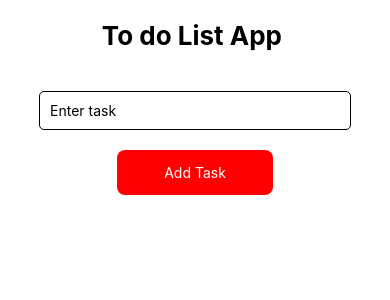
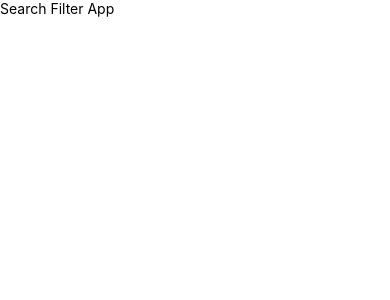
Before and after one commit to Mansoorali121/React-Native-Interview-Preparation, a React Native app: screen / in a window 390 px wide. Shown: the top 300 px of the page. Built offline with nearby package versions, Linux system fonts and the light colour scheme.

Commit message:
search app static data

```diff
--- a/App.tsx
+++ b/App.tsx
@@ -1,118 +1,142 @@
+// import {
+//   FlatList,
+//   StyleSheet,
+//   Text,
+//   TextInput,
+//   TouchableOpacity,
+//   View,
+// } from 'react-native';
+// import React, { useState } from 'react';
 
+// const App = () => {
+//   const [task, setTask] = useState('');
+//   const [tasks, setTasks] = useState<{ id: string; text: string }[]>([]);
+//   const [message, setMessage] = useState('');
 
-import {
-  FlatList,
-  StyleSheet,
-  Text,
-  TextInput,
-  TouchableOpacity,
-  View,
-} from 'react-native';
+//   // Add Task Function
+//   const addTask = () => {
+//     const value = task.trim();
+
+//     if (value === '') {
+//       setMessage('Please enter task ❌');
+//       return;
+//     }
+
+//     const newTask = {
+//       id: Date.now().toString(),
+//       text: value,
+//     };
+
+//     setTasks([...tasks, newTask]); // 👈 add to list
+//     setTask(''); // clear input
+//     setMessage('');
+//   };
+//   const deleteTask = (id: string) => {
+//    const dleeted = tasks.filter((item)=> item.id !== id);
+//    setTasks(dleeted);
+//    setMessage("");
+//   }
+
+//   return (
+//     <View style={styles.container}>
+//       <Text style={styles.title}>To do List App </Text>
+//       <TextInput
+//         style={styles.input}
+//         placeholder="Enter task"
+//         value={task}
+//         onChangeText={setTask}
+//       />
+//       <TouchableOpacity
+//         style={styles.button}
+//         activeOpacity={0.6}
+//         onPress={addTask}
+//       >
+//         <Text style={styles.btntitle}>Add Task</Text>
+//       </TouchableOpacity>
+//       {message !== ' ' && <Text style={styles.error}>{message}</Text>}
+//       <FlatList
+//         data={tasks}
+//         keyExtractor={item => item.id}
+//         renderItem={({ item }) => (
+//           <View style={styles.item}>
+//             <Text style={styles.itemText}>{item.text}</Text>
+//             <Text style={styles.itemText}>{item.id}</Text>
+
+//             <TouchableOpacity style={styles.delete} onPress={() => deleteTask(item.id)}>
+//               <Text style={styles.dleetetext}>Delete Task </Text>
+//             </TouchableOpacity>
+//           </View>
+//         )}
+//       />
+//     </View>
+//   );
+// };
+
+// export default App;
+
+// const styles = StyleSheet.create({
+//   container: { flex: 1, alignItems: 'center', gap: 20 },
+//   title: { fontSize: 26, fontWeight: 'bold', marginTop: 20 },
+//   input: {
+//     borderWidth: 1,
+//     marginTop: 20,
+//     padding: 10,
+//     width: '80%',
+//     borderRadius: 5,
+//   },
+//   button: {
+//     width: '40%',
+//     backgroundColor: 'red',
+//     padding: 14,
+//     alignItems: 'center',
+//     borderRadius: 8,
+//   },
+//   btntitle: { color: '#fff', fontWeight: 'semibold' },
+//   error: { color: 'red', marginTop: 50, fontSize: 22 },
+//   count: {
+//     fontSize: 16,
+//     marginBottom: 10,
+//   },
+//   item: {
+//     padding: 12,
+//     borderBottomWidth: 1,
+//     borderColor: '#ccc',
+//   },
+//   itemText: {
+//     fontSize: 16,
+//   },
+//   delete: {
+//     backgroundColor: 'blue',
+//     padding: 5,
+//     width: '40%',
+//     alignItems: 'center',
+//     borderRadius: 6,
+//   },
+//   dleetetext: { color: '#fff', fontWeight: 'bold' },
+// });
+
+import { StyleSheet, Text, View } from 'react-native';
 import React, { useState } from 'react';
 
 const App = () => {
-  const [task, setTask] = useState('');
-  const [tasks, setTasks] = useState<{ id: string; text: string }[]>([]);
-  const [message, setMessage] = useState('');
+  const [search, setSearch] = useState('');
 
-  // Add Task Function
-  const addTask = () => {
-    const value = task.trim();
-
-    if (value === '') {
-      setMessage('Please enter task ❌');
-      return;
-    }
-
-    const newTask = {
-      id: Date.now().toString(),
-      text: value,
-    };
-
-    setTasks([...tasks, newTask]); // 👈 add to list
-    setTask(''); // clear input
-    setMessage('');
-  };
-  const deleteTask = (id: string) => {
-   const dleeted = tasks.filter((item)=> item.id !== id);
-   setTasks(dleeted);
-   setMessage("");
-  }
+  // Static Data
+  const data = [
+    { id: 1, name: 'Mansoor' },
+    { id: 2, name: 'Ali' },
+    { id: 3, name: 'Ahmed' },
+    { id: 4, name: 'Asad' },
+    { id: 5, name: 'Hassan' },
+  ];
 
   return (
-    <View style={styles.container}>
-      <Text style={styles.title}>To do List App </Text>
-      <TextInput
-        style={styles.input}
-        placeholder="Enter task"
-        value={task}
-        onChangeText={setTask}
-      />
-      <TouchableOpacity
-        style={styles.button}
-        activeOpacity={0.6}
-        onPress={addTask}
-      >
-        <Text style={styles.btntitle}>Add Task</Text>
-      </TouchableOpacity>
-      {message !== ' ' && <Text style={styles.error}>{message}</Text>}
-      <FlatList
-        data={tasks}
-        keyExtractor={item => item.id}
-        renderItem={({ item }) => (
-          <View style={styles.item}>
-            <Text style={styles.itemText}>{item.text}</Text>
-            <Text style={styles.itemText}>{item.id}</Text>
-
-            <TouchableOpacity style={styles.delete} onPress={() => deleteTask(item.id)}>
-              <Text style={styles.dleetetext}>Delete Task </Text>
-            </TouchableOpacity>
-          </View>
-        )}
-      />
+    <View>
+      <Text>Search Filter App </Text>
     </View>
   );
 };
 
 export default App;
 
-const styles = StyleSheet.create({
-  container: { flex: 1, alignItems: 'center', gap: 20 },
-  title: { fontSize: 26, fontWeight: 'bold', marginTop: 20 },
-  input: {
-    borderWidth: 1,
-    marginTop: 20,
-    padding: 10,
-    width: '80%',
-    borderRadius: 5,
-  },
-  button: {
-    width: '40%',
-    backgroundColor: 'red',
-    padding: 14,
-    alignItems: 'center',
-    borderRadius: 8,
-  },
-  btntitle: { color: '#fff', fontWeight: 'semibold' },
-  error: { color: 'red', marginTop: 50, fontSize: 22 },
-  count: {
-    fontSize: 16,
-    marginBottom: 10,
-  },
-  item: {
-    padding: 12,
-    borderBottomWidth: 1,
-    borderColor: '#ccc',
-  },
-  itemText: {
-    fontSize: 16,
-  },
-  delete: {
-    backgroundColor: 'blue',
-    padding: 5,
-    width: '40%',
-    alignItems: 'center',
-    borderRadius: 6,
-  },
-  dleetetext: { color: '#fff', fontWeight: 'bold' },
-});
+const styles = StyleSheet.create({});
```
